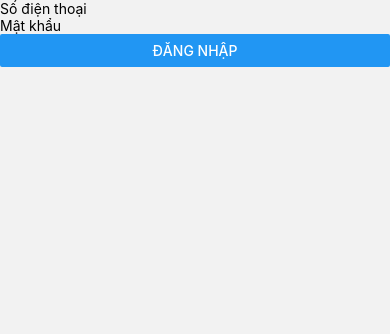
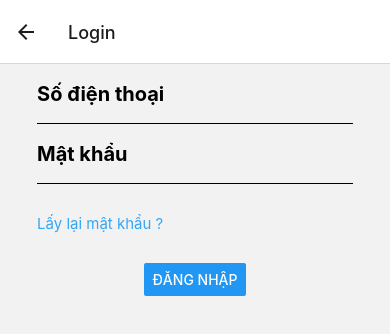
Before and after one commit to HoangThanhLuu/PROJECT_CNM_CK, a React Native app: screen /Login in a window 390 px wide. Shown: the top 334 px of the page. Built offline with nearby package versions, Linux system fonts and the light colour scheme.

Commit message:
Update Login

```diff
--- a/App.js
+++ b/App.js
@@ -19,7 +19,11 @@ const App = () => {
         // eslint-disable-next-line prettier/prettier
         screenOptions={{ headerShown: false }}>
         <Stack.Screen name="User_UI" component={User_UI} />
-        <Stack.Screen name="Login" component={Login} />
+        <Stack.Screen
+          name="Login"
+          component={Login}
+          options={{ headerShown: true }}
+        />
         <Stack.Screen name="BottomTab" component={BottomTabs} />
         <Stack.Screen name="Setting" component={SettingScreen} />
         <Stack.Screen
--- a/src/screens/Login.js
+++ b/src/screens/Login.js
@@ -1,7 +1,7 @@
 /* eslint-disable prettier/prettier */
 
 import React, { useState } from 'react';
-import { View, TextInput, Button, Alert } from 'react-native';
+import { View, TextInput, Button, Alert, Text } from 'react-native';
 import axios from 'axios';
 
 const LoginScreen = () => {
@@ -23,19 +23,31 @@ const LoginScreen = () => {
     };
 
     return (
-        <View>
+        <View style={{ width: '100%', height: '100%', alignItems: "center" }}>
+            <View style={{ width: '90%', height: '100%', alignItems: "center", }}>
+                <View style={{ width: '90%', height: 60, justifyContent: "center", borderBottomWidth: 1 }}>
                     <TextInput
                         placeholder="Số điện thoại"
+                        style={{ fontSize: 20, fontWeight: '700' }}
                         onChangeText={text => setPhone(text)}
                         value={phone}
                     />
+                </View>
+
+                <View style={{ width: '90%', height: 60, justifyContent: "center", borderBottomWidth: 1, marginBottom: 30 }}>
                     <TextInput
                         placeholder="Mật khẩu"
+                        style={{ fontSize: 20, fontWeight: '700' }}
                         onChangeText={text => setPassword(text)}
                         value={password}
                         secureTextEntry
-            />
+                    /></View>
+                <View style={{ width: '90%', marginBottom: 30 }}>
+                    <Text style={{ fontSize: 15, color: '#37A6F4' }}>Lấy lại mật khẩu ?</Text>
+                </View>
+
                 <Button title="Đăng nhập" onPress={handleLogin} />
+            </View>
         </View>
     );
 };
```
Lines whose indentation alone changed are shown as unchanged.
